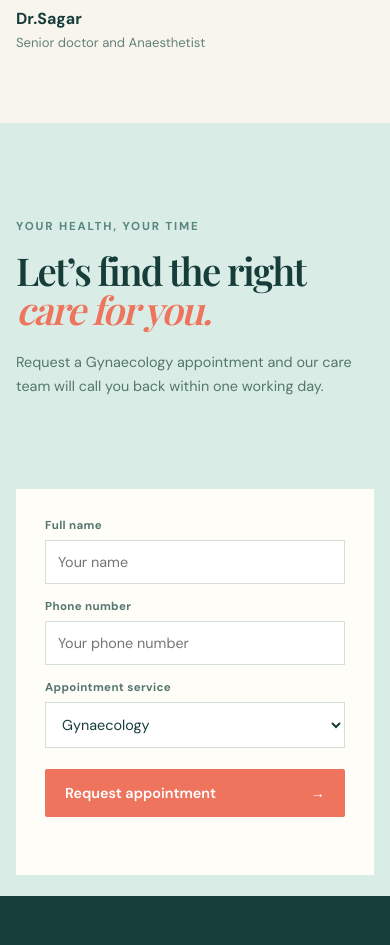
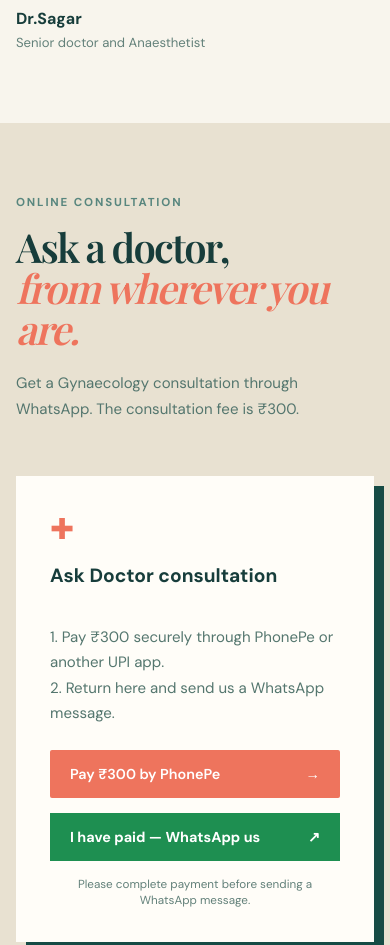
Before and after one commit to manibabubendi/prathibha-nursing-home, a plain HTML site: page index.html in a window 390 px wide. Shown: the part 5040-5985 px from the top of the page. Drawn offline with nearby package versions, Linux system fonts and the light colour scheme.

Commit message:
Update doctor consultation page

```diff
--- /dev/null
+++ b/ask-doctor.css
@@ -0,0 +1 @@
+.ask-doctor{padding:96px 0;background:#e8e1d1}.ask-doctor-wrap{display:grid;grid-template-columns:1fr .82fr;gap:13%;align-items:center}.ask-doctor h2{font-family:"Playfair Display",serif;font-size:clamp(2.5rem,4.5vw,4.1rem);letter-spacing:-.045em;line-height:1.02;margin:0}.ask-doctor>div>div>p:not(.eyebrow){max-width:430px;color:#54766e;line-height:1.7;font-size:.94rem;margin-top:22px}.ask-card{background:#fffdf8;padding:34px;box-shadow:10px 10px 0 #164b45;display:grid;gap:15px}.ask-icon{font-size:1.8rem;color:#ee745d}.ask-card h3{margin:0;font-size:1.2rem}.ask-card p{color:#58756e;font-size:.87rem;line-height:1.65;margin:0}.ask-card .button{justify-content:space-between;margin-top:8px}.whatsapp-button{display:flex;justify-content:space-between;align-items:center;background:#1e8f51;color:white;padding:15px 20px;font-size:.9rem;font-weight:700}.ask-card small{color:#63817a;font-size:.73rem;text-align:center}@media(max-width:720px){.ask-doctor{padding:72px 0}.ask-doctor-wrap{grid-template-columns:1fr;gap:38px}}
--- a/index.html
+++ b/index.html
@@ -10,6 +10,7 @@
     <link href="https://fonts.googleapis.com/css2?family=DM+Sans:wght@400;500;600;700&family=Playfair+Display:wght@600;700&display=swap" rel="stylesheet" />
     <link rel="stylesheet" href="styles.css" />
     <link rel="stylesheet" href="payroll.css" />
+    <link rel="stylesheet" href="ask-doctor.css" />
   </head>
   <body>
     <a class="skip-link" href="#main">Skip to content</a>
@@ -18,7 +19,7 @@
       <div class="container nav-wrap">
         <a class="brand" href="#home" aria-label="Prathibha Nursing Home home"><span class="brand-mark">✚</span><span>Prathibha<small>NURSING HOME</small></span></a>
         <button class="menu-button" aria-label="Open menu" aria-expanded="false">☰</button>
-        <nav aria-label="Main navigation"><a href="#specialties">Specialties</a><a href="#doctors">Doctors</a><a href="#about">About us</a><a href="payroll.html">Staff payroll</a><a href="#contact">Contact</a><a class="button button-small" href="#appointment">Book appointment</a></nav>
+        <nav aria-label="Main navigation"><a href="#specialties">Specialties</a><a href="#doctors">Doctors</a><a href="#about">About us</a><a href="#ask-doctor">Ask doctor</a><a href="payroll.html">Staff payroll</a><a href="#contact">Contact</a><a class="button button-small" href="#appointment">Book appointment</a></nav>
       </div>
     </header>
     <main id="main">
@@ -54,6 +55,7 @@ Our Commitment
 
 We are committed to responsible medical practice, patient safety, transparent communication and continuous improvement in the quality of care we provide..</p><ul><li>Thoughtful care from first visit to follow-up</li><li>Modern diagnostics and treatment</li><li>Clear guidance for you and your family</li></ul><a class="text-link" href="#contact">Discover our approach →</a></div></div></section>
       <section class="section doctors" id="doctors"><div class="container"><div class="section-heading"><div><p class="eyebrow">MEET OUR TEAM</p><h2>People you can<br />put your trust in.</h2></div><a class="text-link" href="#contact">Meet all doctors →</a></div><div class="doctor-grid"><article><div class="portrait portrait-one"><span>Dr</span></div><h3>Dr.Prathibha Priya</h3><p>Specialist in obstetrics and Gynaecology ; Professional Surgeon</p></article><article><div class="portrait portrait-two"><span>Dr</span></div><h3>Dr.Ramesh Patro</h3><p>Senior doctor and Anaesthetist</p></article><article><div class="portrait portrait-three"><span>Dr</span></div><h3>Dr.Sagar</h3><p>Senior doctor and Anaesthetist</p></article></div></div></section>
+      <section class="ask-doctor" id="ask-doctor"><div class="container ask-doctor-wrap"><div><p class="eyebrow">ONLINE CONSULTATION</p><h2>Ask a doctor,<br /><em>from wherever you are.</em></h2><p>Get a Gynaecology consultation through WhatsApp. The consultation fee is ₹300.</p></div><div class="ask-card"><span class="ask-icon">✚</span><h3>Ask Doctor consultation</h3><p>1. Pay ₹300 securely through PhonePe or another UPI app.<br />2. Return here and send us a WhatsApp message.</p><a class="button" href="upi://pay?pa=9493909276@ybl&amp;pn=Prathibha%20Nursing%20Home&amp;am=300&amp;cu=INR&amp;tn=Ask%20Doctor%20consultation">Pay ₹300 by PhonePe <span>→</span></a><a class="whatsapp-button" href="https://wa.me/919666275152?text=Hello%2C%20I%20have%20paid%20%E2%82%B9300%20for%20an%20Ask%20Doctor%20consultation.%20Please%20help%20me%20book%20my%20consultation.">I have paid — WhatsApp us <span>↗</span></a><small>Please complete payment before sending a WhatsApp message.</small></div></div></section>
       <section class="appointment" id="appointment"><div class="container appointment-wrap"><div><p class="eyebrow">YOUR HEALTH, YOUR TIME</p><h2>Let’s find the right<br /><em>care for you.</em></h2><p>Request a Gynaecology appointment and our care team will call you back within one working day.</p></div><form id="appointment-form"><label>Full name<input required name="name" placeholder="Your name" /></label><label>Phone number<input required name="phone" type="tel" placeholder="Your phone number" /></label><label>Appointment service<select name="service" required><option value="Gynaecology" selected>Gynaecology</option></select></label><button class="button" type="submit">Request appointment <span>→</span></button><p class="form-message" aria-live="polite"></p></form></div></section>
     </main>
     <footer id="contact"><div class="container footer-grid"><div><a class="brand" href="#home"><span class="brand-mark">✚</span><span>Prathibha<small>NURSING HOME</small></span></a><p>Care that feels close, when it matters most.</p></div><div><h3>Visit us</h3><p>Prathibha Nursing home,Mangalavaram Peta<br />Ichapuram 532312</p></div><div><h3>Get in touch</h3><p><a href="tel:+919492415910">+91 9492415910</a><br /><a href="mailto:prathibha nursing home@gmail.com">prathibha nursing home@gmail.com</a></p></div><div><h3>Hours</h3><p>Mon–Sat: 8am–8pm<br />Emergency: open 24/7</p></div></div><div class="container footer-bottom"><span>© 2026 Prathibha Nursing Home. All rights reserved.</span><span>Privacy · Terms</span></div></footer>
```
